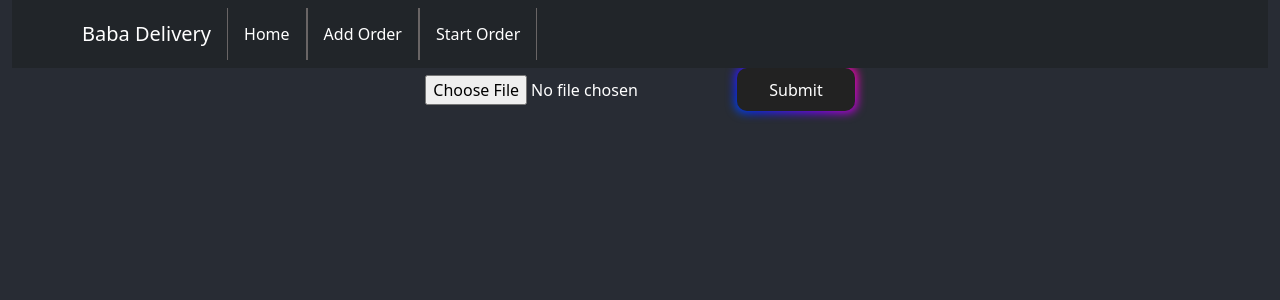
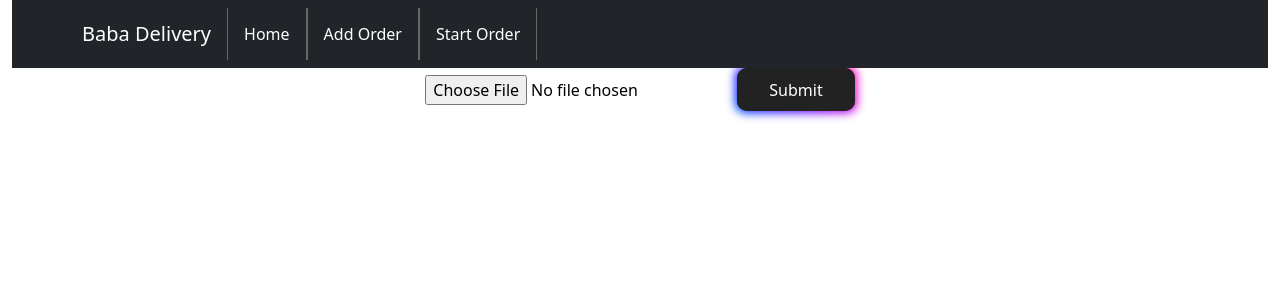
Before and after one commit to jovanat455/baba, a React (Create React App) app: page / in a window 1280 px wide. Shown: the top 300 px of the page. Built offline with nearby package versions, Linux system fonts and the light colour scheme.

Commit message:
coloooor

```diff
--- a/src/App.css
+++ b/src/App.css
@@ -1,7 +1,7 @@
 .App {
   text-align: center;
-  color: white;
-  background-color: #282c34;
+  color: black;
+  background-color: white;
   align-items: center;
   justify-content: center;
 }
--- a/src/Pages/AddOrder.css
+++ b/src/Pages/AddOrder.css
@@ -12,7 +12,7 @@
 }
 
 .AddOrder {
-  color: whitesmoke;
+  color: black;
   align-items: center;
 }
 
--- a/src/Pages/NotFound.js
+++ b/src/Pages/NotFound.js
@@ -1,10 +1,11 @@
 import React from "react";
+import Container from 'react-bootstrap/Container';
 
 function NotFound() {
   return (
-    <div>
-      <h1>Page Not Found</h1>
-    </div>
+    <Container className='StartOrder'>
+      <img src={`${process.env.PUBLIC_URL}/assets/images/404.webp`} alt="Page not found" />
+    </Container>
   );
 }
 
--- a/src/Pages/StartOrder.css
+++ b/src/Pages/StartOrder.css
@@ -1,9 +1,9 @@
 .StartOrder {
-    color: whitesmoke;
-    align-items: center;
+  color: black;
+  align-items: center;
 }
 
 .StartOrderForm {
-    max-width: 400px;
-    margin: 0 auto;
+  max-width: 400px;
+  margin: 0 auto;
 }
--- a/src/Pages/StartOrder.js
+++ b/src/Pages/StartOrder.js
@@ -4,18 +4,17 @@ import Form from 'react-bootstrap/Form';
 import Container from 'react-bootstrap/Container';
 
 function StartOrder() {
-
   const handleSubmit = async (event) => {
     event.preventDefault();
   }
 
-  <Container className='StartOrder'>
+  return (<Container className='StartOrder'>
     <img src={`${process.env.PUBLIC_URL}/assets/images/startEngines.gif`} className="oopsImage" alt="oops..." />
     <Form onSubmit={handleSubmit} className='StartOrderForm'>
       <Form.Control placeholder="Your name here" className="addOrderTextField" />
       <button className="rgbButton">Ready...Set...GO!</button>
     </Form>
-  </Container>
+  </Container>);
 };
 
 export default StartOrder;
--- a/src/index.css
+++ b/src/index.css
@@ -1,5 +1,6 @@
 html {
-  background-color: #282c34;
+  /* background-color: #282c34; */
+  background-color: white;
 }
 
 body {
```
Also changed, not shown: public/assets/images/404.webp (added).
